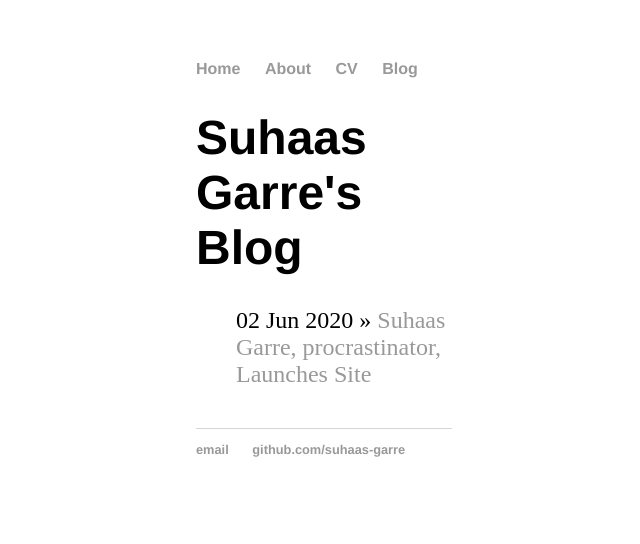
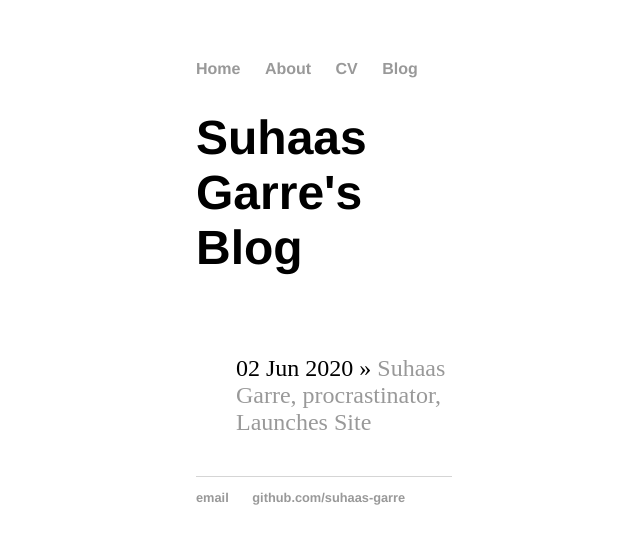
Before and after one commit to suhaas-garre/suhaas-garre.github.io, a Jekyll site: the page built from blog/index.html, in a window 1280 px wide. Shown: the top 544 px of the page, without its empty margins (316-956 px from the left). Built offline with Jekyll 4.4.1, drawn with Linux system fonts in a browser that asks for light colours.

Commit message:
just testing margins 2

```diff
--- a/css/main.css
+++ b/css/main.css
@@ -34,7 +34,7 @@ footer {
 }
 
 ul.posts {
-    margin: 20px auto 40px;
+    margin: 80px auto 40px;
     font-size: 1.5em;
 }
 
```
